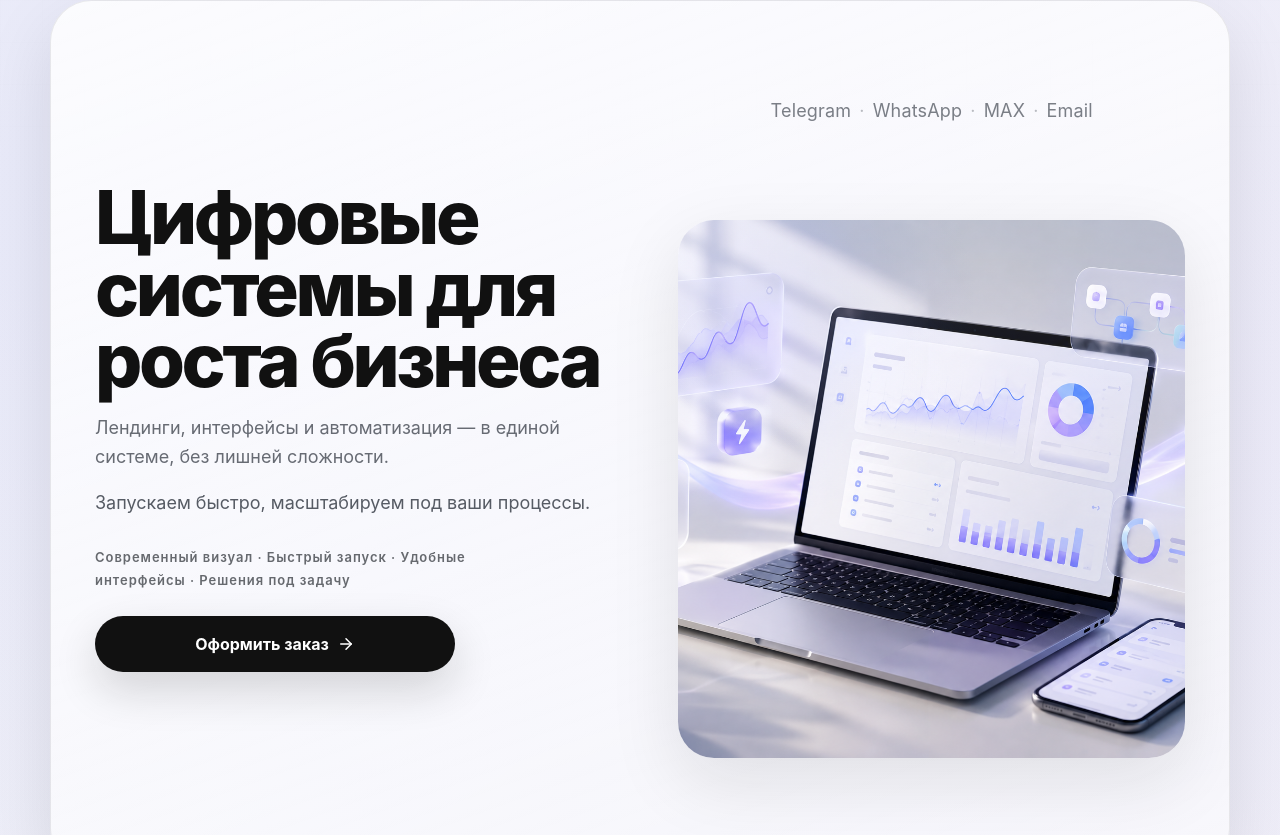
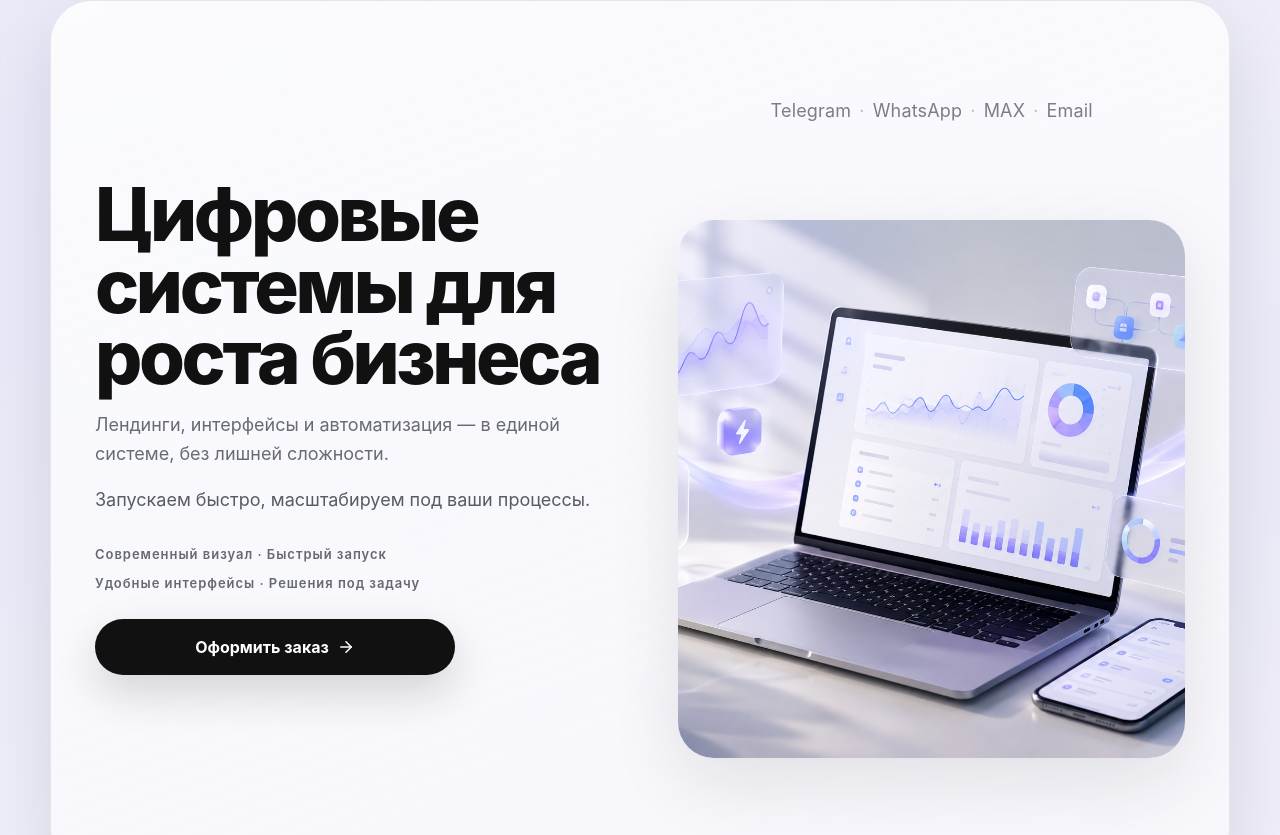
Before and after one commit to vladtranskom888-hue/lending_my, a React (Vite) app: page / in a window 1280 px wide. Shown: the top 835 px of the page. Built offline with nearby package versions, Linux system fonts and the light colour scheme.

Commit message:
Split hero benefits into two rows

```diff
--- a/src/App.jsx
+++ b/src/App.jsx
@@ -97,7 +97,10 @@ export default function App() {
           <h1>Цифровые системы для роста бизнеса</h1>
           <p>Лендинги, интерфейсы и автоматизация — в единой системе, без лишней сложности.</p>
           <p className="muted">Запускаем быстро, масштабируем под ваши процессы.</p>
-          <p className="features">Современный визуал · Быстрый запуск · Удобные интерфейсы · Решения под задачу</p>
+          <p className="features">
+            <span>Современный визуал · Быстрый запуск</span>
+            <span>Удобные интерфейсы · Решения под задачу</span>
+          </p>
           <div className="actions">
             <a className="button primary" href="#contact">Оформить заказ <ArrowRight size={18} /></a>
           </div>
--- a/src/styles.css
+++ b/src/styles.css
@@ -287,8 +287,14 @@ p {
   color: rgba(50, 54, 60, 0.74);
   font-size: 13px;
   font-weight: 560;
+  display: grid;
+  gap: 6px;
   line-height: 1.8;
   letter-spacing: 0.075em;
+}
+
+.hero .features span {
+  display: block;
 }
 
 .capability svg {
```
